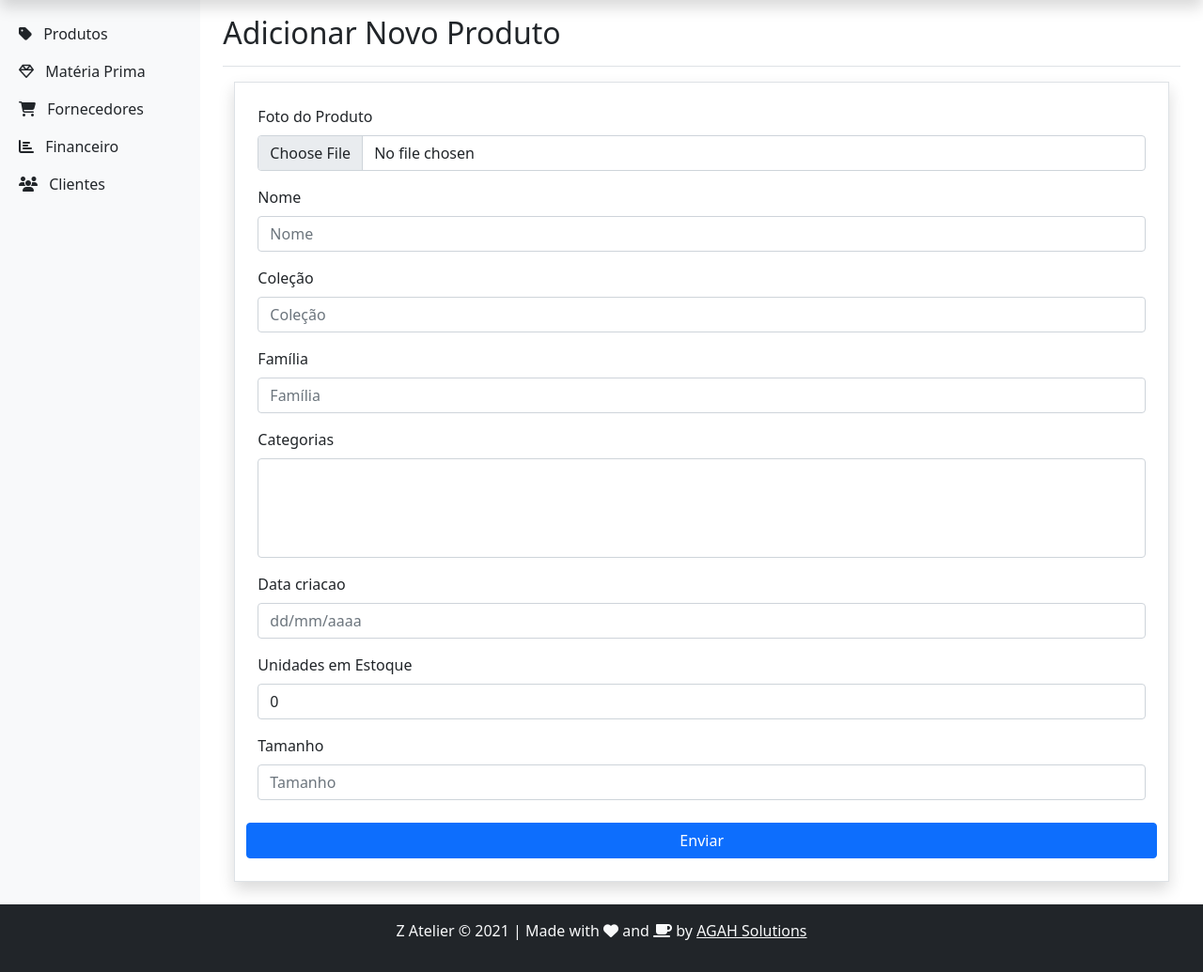
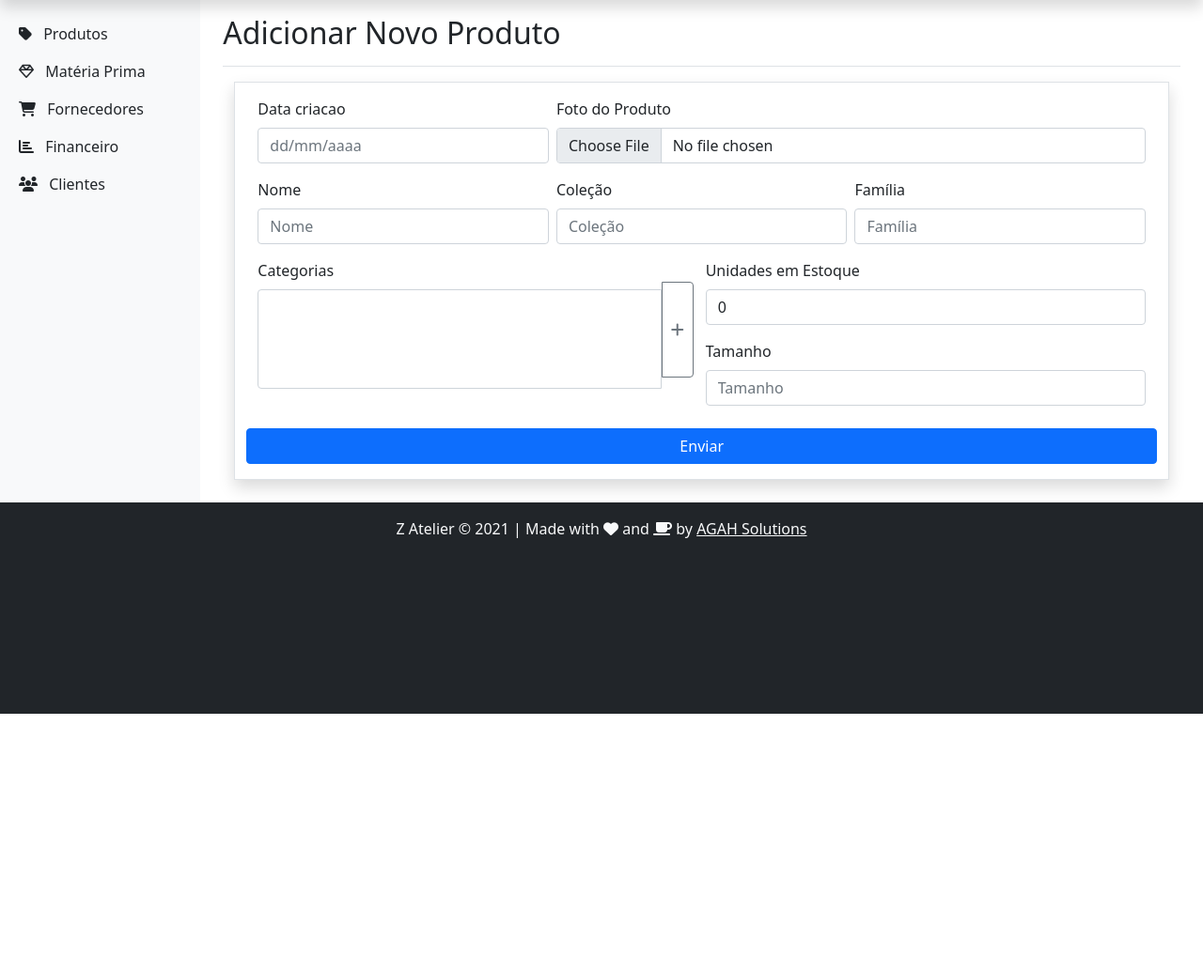
Before and after one commit to h-zanetti/jewelry-manager, a Django app: page /novo/ in a window 1280 px wide. Shown: the part 40-1075 px from the top of the page at 94% size. After the commit the page ends 800 px from the top, so only its background shows below. Run offline with Django 3.2, Linux system fonts and the light colour scheme; the visitor is signed in with stand-in values (Sample User, id 1); data that the repository does not hold is empty; parts of the project's set-up code (start-up, migrations or seed data) failed here and were passed over; some libraries are stand-ins or nearby versions.

Commit message:
Modificada disposição do formulário de produto close #111

```diff
--- a/webdev/produtos/forms.py
+++ b/webdev/produtos/forms.py
@@ -1,4 +1,5 @@
 from django import forms
+from django.forms import widgets
 from .models import Produto, Categoria, MaterialDoProduto
 
 class CategoriaForm(forms.ModelForm):
@@ -12,6 +13,12 @@ class ProdutoForm(forms.ModelForm):
         widget=forms.DateInput(attrs={'placeholder': 'dd/mm/aaaa'}),
         required=False
     )
+    categorias = forms.ModelMultipleChoiceField(
+        queryset=Categoria.objects.all(),
+        widget=forms.SelectMultiple(
+            attrs={'class': 'rounded-0 rounded-start'}
+        )
+    )
     class Meta:
         model = Produto
         exclude = ('servicos', 'materiais')
--- a/webdev/produtos/templates/produtos/novo_produto.html
+++ b/webdev/produtos/templates/produtos/novo_produto.html
@@ -10,16 +10,48 @@
 
 <div class="container-sm mb-4">
     <div class="row d-flex justify-content-center">
-        <div class="col-md-12 border shadow p-4">
+        <div class="col-md-12 border shadow py-3 px-4">
             <form action="{% url 'produtos:novo_produto' %}" method="POST" enctype="multipart/form-data" >
-                <div class="row">
-                    {% csrf_token %}
-                    {% bootstrap_form form %}
+                {% csrf_token %}
+                <div class="row gx-2">
+                    <div class="col-lg-4">
+                        {% bootstrap_field form.data_criacao %}
+                    </div>
+                    <div class="col-lg-8">
+                        {% bootstrap_field form.foto %}
+                    </div>
+                </div>
+                <div class="row gx-2">
+                    <div class="col-lg-4">
+                        {% bootstrap_field form.nome %}
+                    </div>
+                    <div class="col-lg-4">
+                        {% bootstrap_field form.colecao %}
+                    </div>
+                    <div class="col-lg-4">
+                        {% bootstrap_field form.familia %}
+                    </div>
+                </div>
+                <div class="row gx-2">
+                    <div class="col-lg-6">
+                        <div class="row g-0">
+                            <div class="col-11">
+                                {% bootstrap_field form.categorias %}
+                            </div>
+                            <div class="col-1">
+                                <a href="{% url 'produtos:nova_categoria' %}?next={{ request.path|urlencode }}" class="btn btn-outline-secondary rounded-0 rounded-end mt-4" style="padding: 38px 9px 38px 9px;">
+                                    <i class="fas fa-plus"></i>
+                                </a>
+                            </div>
+                        </div>
+                    </div>
+                    <div class="col-lg-6">
+                        {% bootstrap_field form.unidades %}
+                        {% bootstrap_field form.tamanho %}
+                    </div>
                 </div>
                 <div class="row mt-2">
-                    {% buttons %}
                     <button type="submit" class="btn btn-primary">Enviar</button>
-                    {% endbuttons %}
                 </div>
             </form>
         </div>
--- a/webdev/produtos/urls.py
+++ b/webdev/produtos/urls.py
@@ -5,6 +5,7 @@ app_name = 'produtos'
 
 urlpatterns = [
     path('', views.estoque, name='estoque_produtos'),
+    path('nova_categoria/', views.nova_categoria, name='nova_categoria'),
     path('novo/', views.novo_produto, name='novo_produto'),
     path('editar/<int:produto_id>', views.editar_produto, name='editar_produto'),
     path('deletar/<int:produto_id>', views.deletar_produto, name='deletar_produto'),
--- a/webdev/produtos/views.py
+++ b/webdev/produtos/views.py
@@ -3,8 +3,28 @@ from django.urls import reverse
 from django.http import HttpResponseRedirect, Http404
 from django.contrib.auth.decorators import login_required
 from .models import Produto, MaterialDoProduto
-from .forms import ProdutoForm, MaterialDoProdutoForm
+from .forms import ProdutoForm, MaterialDoProdutoForm, CategoriaForm
 from webdev.fornecedores.forms import ServicoForm
+
+@login_required
+def nova_categoria(request):
+    if request.method == 'POST':
+        form = CategoriaForm(request.POST)
+        if form.is_valid():
+            form.save()
+            next_url = request.POST.get('next')
+            if next_url:
+                return redirect(f'{next_url}')
+            return redirect('produtos:estoque_produtos')
+    else:
+        form = CategoriaForm()
+
+    context = {
+        'title': 'Adicionar Nova Categoria',
+        'form': form
+    }
+
+    return render(request, 'base_form_sm.html', context)
 
 @login_required
 def novo_produto(request):
--- a/webdev/templates/base_form_sm.html
+++ b/webdev/templates/base_form_sm.html
@@ -17,10 +17,8 @@
                     {% bootstrap_form form %}
                     <input type="hidden" name="next" value="{{ request.GET.next }}">
                 </div>
-                <div class="row mt-2">
-                    {% buttons %}
+                <div class="row mt-2 px-4">
                     <button type="submit" class="btn btn-primary w-100">Enviar</button>
-                    {% endbuttons %}
                 </div>
             </form>
         </div>
```
